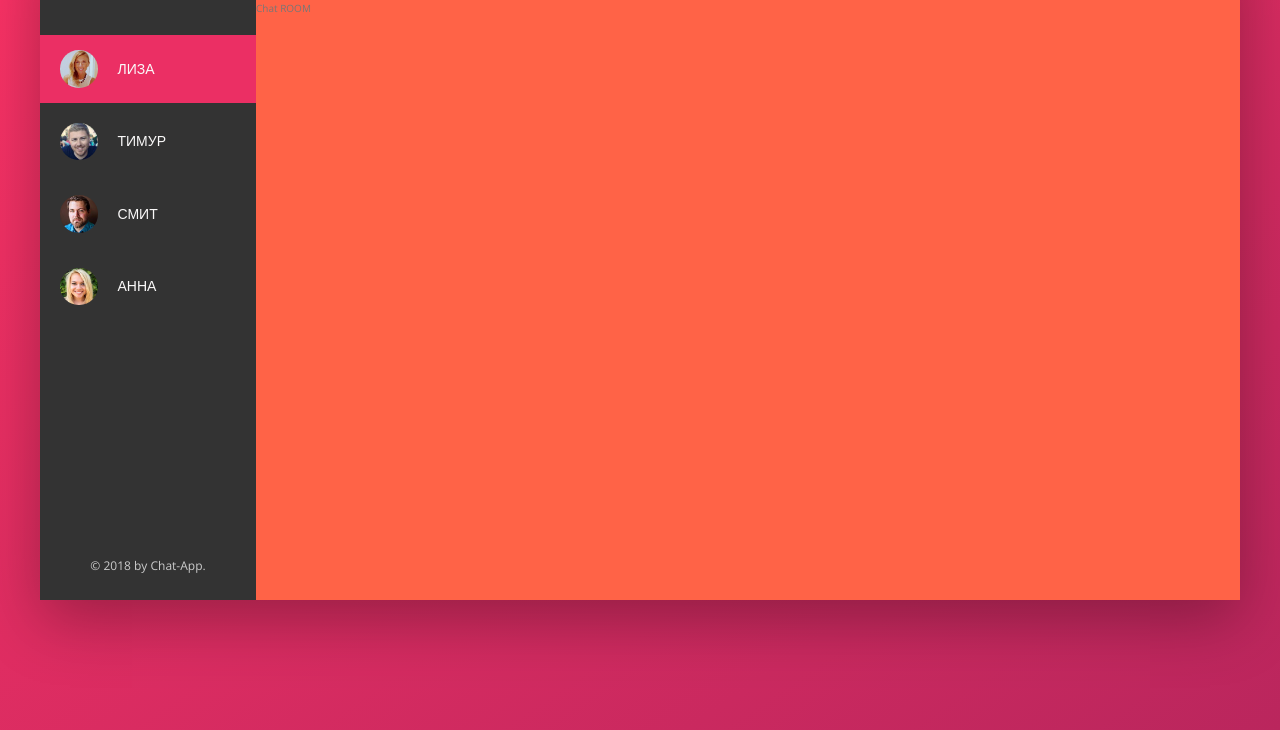
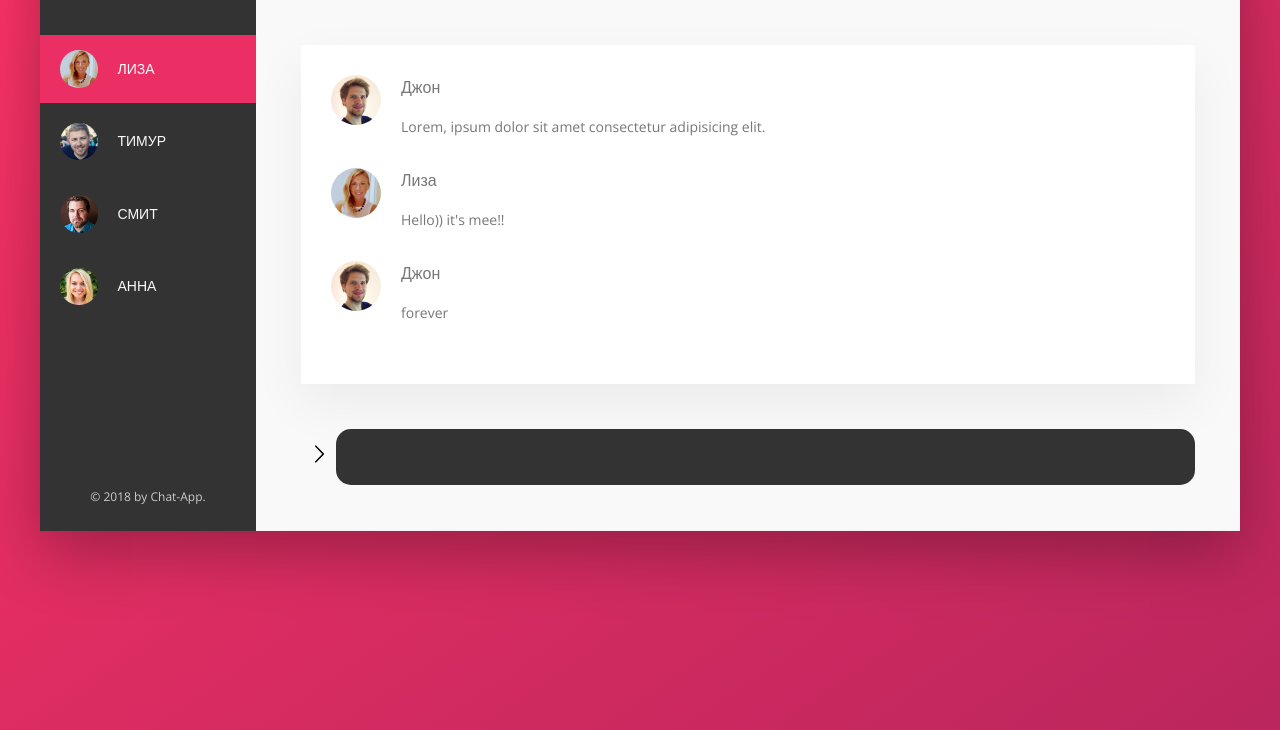
Before and after one commit to baglantanatarov/valid, a website: page index.html in a window 1280 px wide. Shown: the part 150-880 px from the top of the page. Drawn offline with nearby package versions, Linux system fonts and the light colour scheme.

Commit message:
Add content main for chat page

```diff
--- a/index.html
+++ b/index.html
@@ -76,7 +76,41 @@
                     </div>
                 </nav>
                 <main class="chat-view">
-                    Chat ROOM
+                    <div class="detail">
+                        <div class="description">
+                            <div class="message-wrapper">
+                                <img src="img/user.jpg" alt="User photo" class="message-wrapper__user-photo">
+                                <div class="message-wrapper__text-box">
+                                    <span class="message-wrapper__user-name">Джон</span>
+                                    <p class="message-wrapper__paragraph">Lorem, ipsum dolor sit amet consectetur adipisicing elit.</p>
+                                </div>
+                            </div>
+                            <div class="message-wrapper">
+                                <img src="img/user-2.jpg" alt="User photo" class="message-wrapper__user-photo">
+                                <div class="message-wrapper__text-box">
+                                    <span class="message-wrapper__user-name">Лиза</span>
+                                    <p class="message-wrapper__paragraph">Hello)) it's mee!!</p>
+                                </div>
+                            </div>
+                            <div class="message-wrapper">
+                                <img src="img/user.jpg" alt="User photo" class="message-wrapper__user-photo">
+                                <div class="message-wrapper__text-box">
+                                    <span class="message-wrapper__user-name">Джон</span>
+                                    <p class="message-wrapper__paragraph">forever</p>
+                                </div>
+                            </div>
+                        </div>
+                        <div class="user-reviews">
+                            <form id="form">
+                                <label for="message">
+                                    <svg version="1.1" xmlns="http://www.w3.org/2000/svg" xmlns:xlink="http://www.w3.org/1999/xlink" width="20" height="20" viewBox="0 0 20 20">
+                                        <path d="M13.25 10l-7.141-7.42c-0.268-0.27-0.268-0.707 0-0.979 0.268-0.27 0.701-0.27 0.969 0l7.83 7.908c0.268 0.271 0.268 0.709 0 0.979l-7.83 7.908c-0.268 0.271-0.701 0.27-0.969 0s-0.268-0.707 0-0.979l7.141-7.417z"></path>
+                                    </svg>
+                                </label>
+                                <input type="text" id="input" required autofocus autocomplete="off">
+                            </form>
+                        </div>
+                    </div>
                 </main>
             </div>
         </div>
--- a/sass/_base.scss
+++ b/sass/_base.scss
@@ -14,6 +14,9 @@
   --color-grey-dark-3: #999;
 
   --shadow-dark: 0 2rem 6rem rgba(0, 0, 0, .3);
+  --shadow-light: 0 2rem 5rem rgba(0, 0, 0, .06);
+
+  --line: 1px solid var(--color-grey-light-2);
 }
 
 
--- a/sass/_components.scss
+++ b/sass/_components.scss
@@ -204,3 +204,61 @@
   text-align: center;
   padding: 2.5rem;
 }
+
+////////////////////////
+// MESSAGE-WRAPPER
+.message-wrapper {
+  display: flex;
+
+
+  &__user-photo {
+    // order: 2;
+    height: 5rem;
+    border-radius: 50%;
+    margin-right: 2rem;
+  }
+
+  &__text-box {
+    // order: 1;
+    // display: flex;
+    // flex-direction: column;
+    // align-items: flex-end;
+    // background: tomato;
+  }
+
+  &__user-name {
+    font-size: 1.6rem;
+  }
+
+  &__paragraph {
+    margin: 1.5rem 0 3rem 0;
+  }
+
+}
+
+form {
+  display: flex;
+}
+
+
+input, label {
+  display: block;
+}
+
+input {
+  outline: none;
+  border: none;
+  border-radius: 15px;
+  background-color: var(--color-grey-dark-1);
+  color: #0F0;
+  padding: 1em .5em;
+  display: block;
+  font-size: 1.6rem;
+  flex: 1;
+}
+
+label {
+  display: block;
+  padding: 1em .5em;
+  font-size: 1.5em;
+}
--- a/sass/_layout.scss
+++ b/sass/_layout.scss
@@ -11,7 +11,7 @@
   font-size: 1.4rem;
   height: 7rem;
   background-color: #fff;
-  border-bottom: var(--color-grey-light-2);
+  border-bottom: var(--line);
 
   display: flex;
   justify-content: space-between;
@@ -35,8 +35,28 @@
 .chat-view {
   background-color: #fff;
   //TEST
-  height: 60rem;
-  background-color: tomato;
+  // height: 65rem;
 
   flex: 1;
 }
+
+.detail {
+  display: flex;
+  padding: 4.5rem;
+  flex-direction: column;
+  background-color: var(--color-grey-light-1);
+  border-bottom: var(--line);
+}
+
+.description {
+  font-size: 1.4rem;
+  background: #fff;
+  box-shadow: var(--shadow-light);
+  padding: 3rem;
+  flex: 0 0 60%;
+  margin-bottom: 4.5rem;
+}
+
+.user-reviews {
+  flex: 1;
+}
```
Also changed, not shown: css/style.css.
